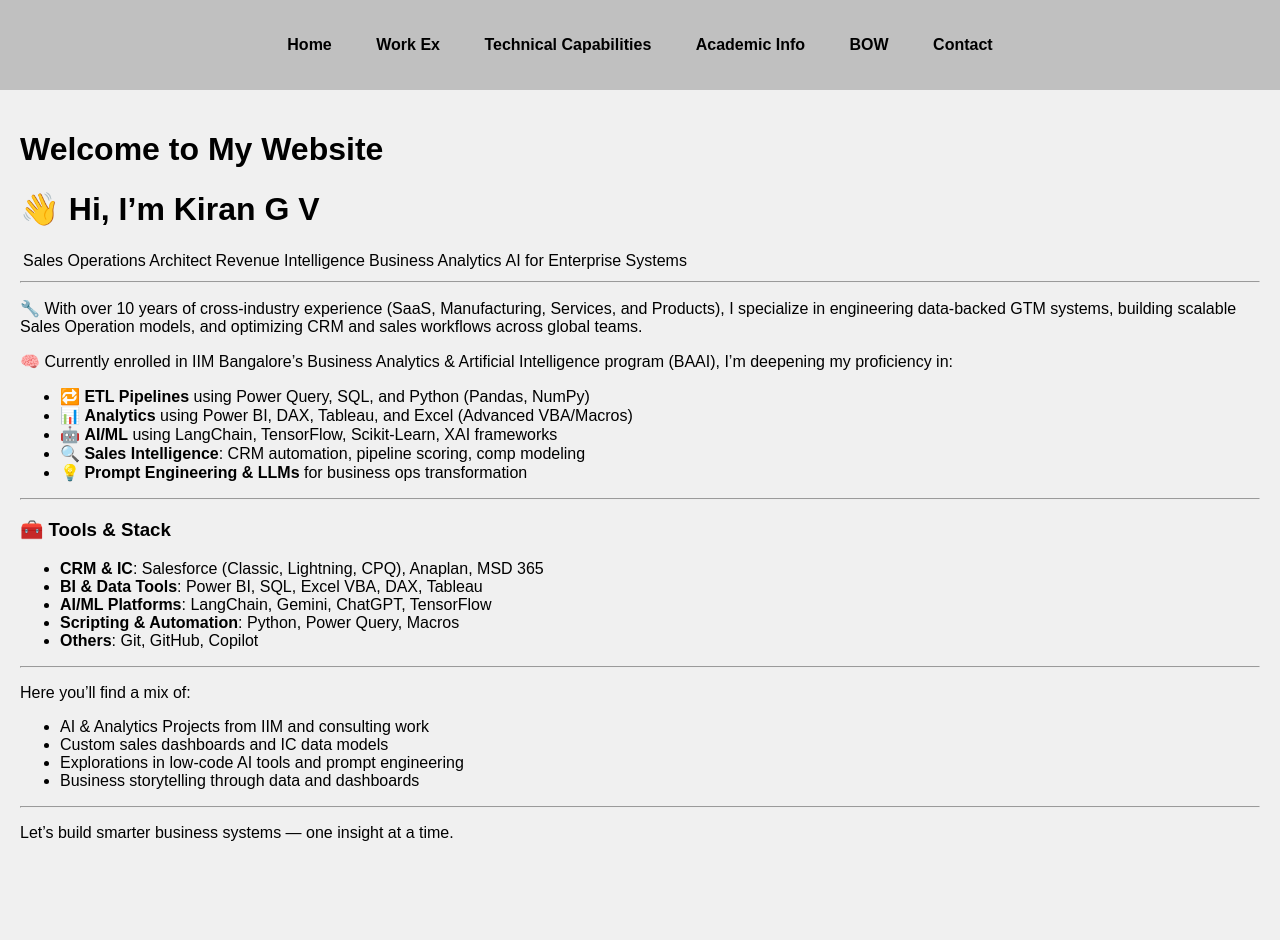
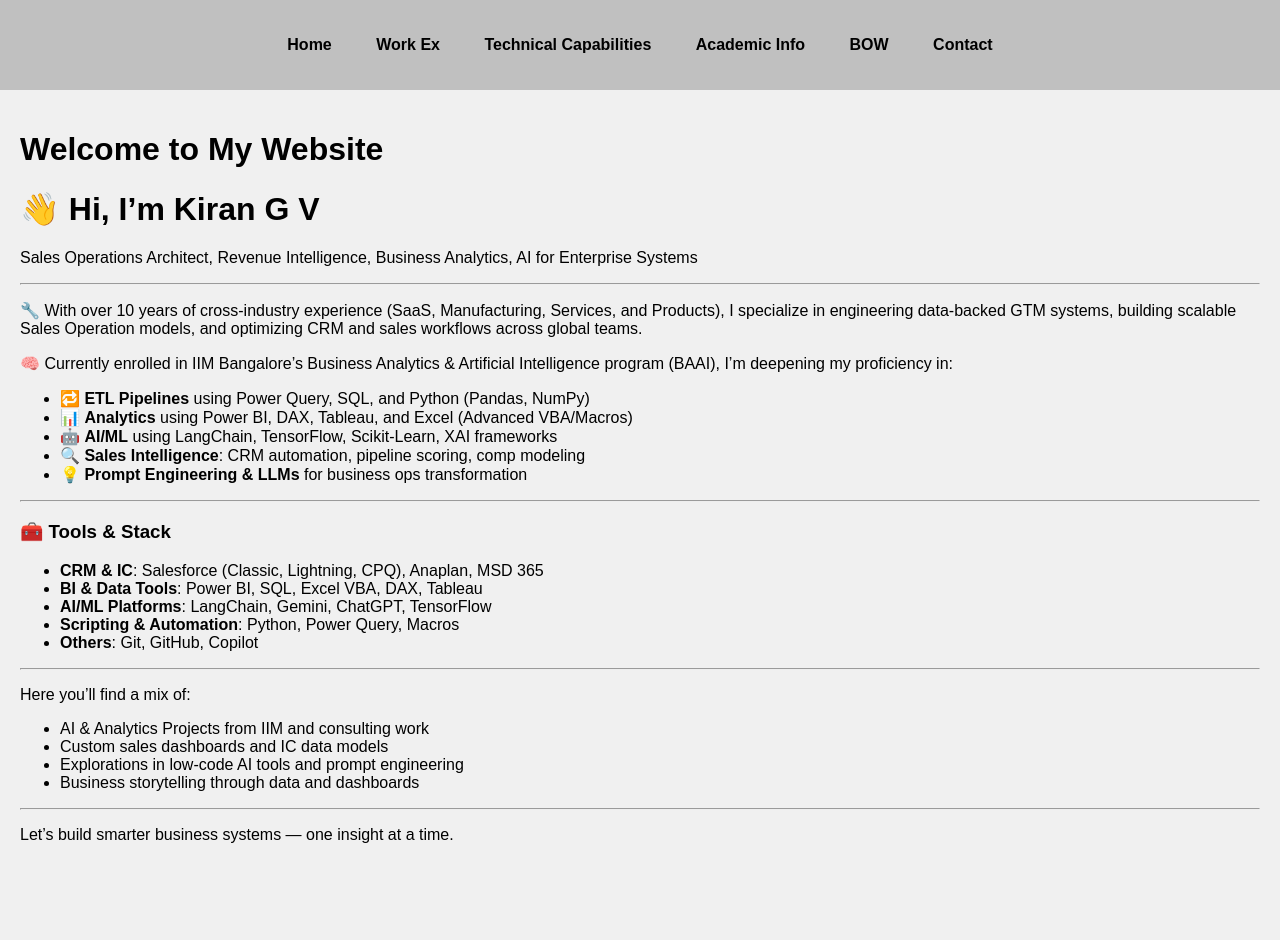
Before and after one commit to IIMBKiranGV/IIMBKiranGV.github.io, a Jekyll site: the page built from index.md, in a window 1280 px wide. Built offline with Jekyll 4.4.1, drawn with Linux system fonts in a browser that asks for light colours.

```diff
--- a/index.md
+++ b/index.md
@@ -8,7 +8,7 @@ permalink: /
 
 # 👋 Hi, I'm Kiran G V
 
-Sales Operations Architect | Revenue Intelligence | Business Analytics | AI for Enterprise Systems
+Sales Operations Architect, Revenue Intelligence, Business Analytics, AI for Enterprise Systems
 
 ---
 
```
